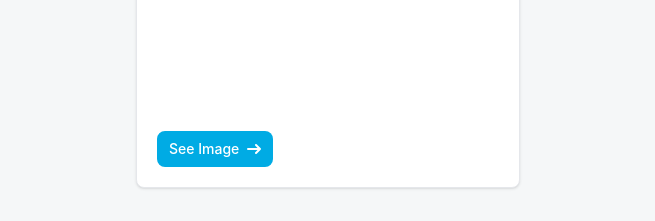
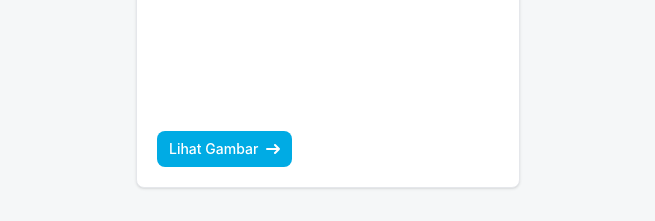
Before and after one commit to kingsbell/portfolio, a website: page public/index.html in a window 1280 px wide. Shown: the part 1960-2181 px from the top of the page, without its empty margins (312-967 px from the left). Drawn offline with Linux system fonts and the light colour scheme.

Commit message:
ubah portfolio

```diff
--- a/public/index.html
+++ b/public/index.html
@@ -1433,7 +1433,7 @@
                 href="img/project1.jpeg"
                 class="mt-3 inline-flex items-center px-3 py-2 text-sm font-medium text-center text-white bg-blue rounded-lg hover:bg-blue1 focus:ring-4 focus:outline-none focus:ring-blue1 duration-300 ease-in-out"
               >
-                See Image
+                Lihat Gambar
                 <svg class="rtl:rotate-180 w-3.5 h-3.5 ms-2" aria-hidden="true" xmlns="http://www.w3.org/2000/svg" fill="none" viewBox="0 0 14 10">
                   <path stroke="currentColor" stroke-linecap="round" stroke-linejoin="round" stroke-width="2" d="M1 5h12m0 0L9 1m4 4L9 9" />
                 </svg>
```
